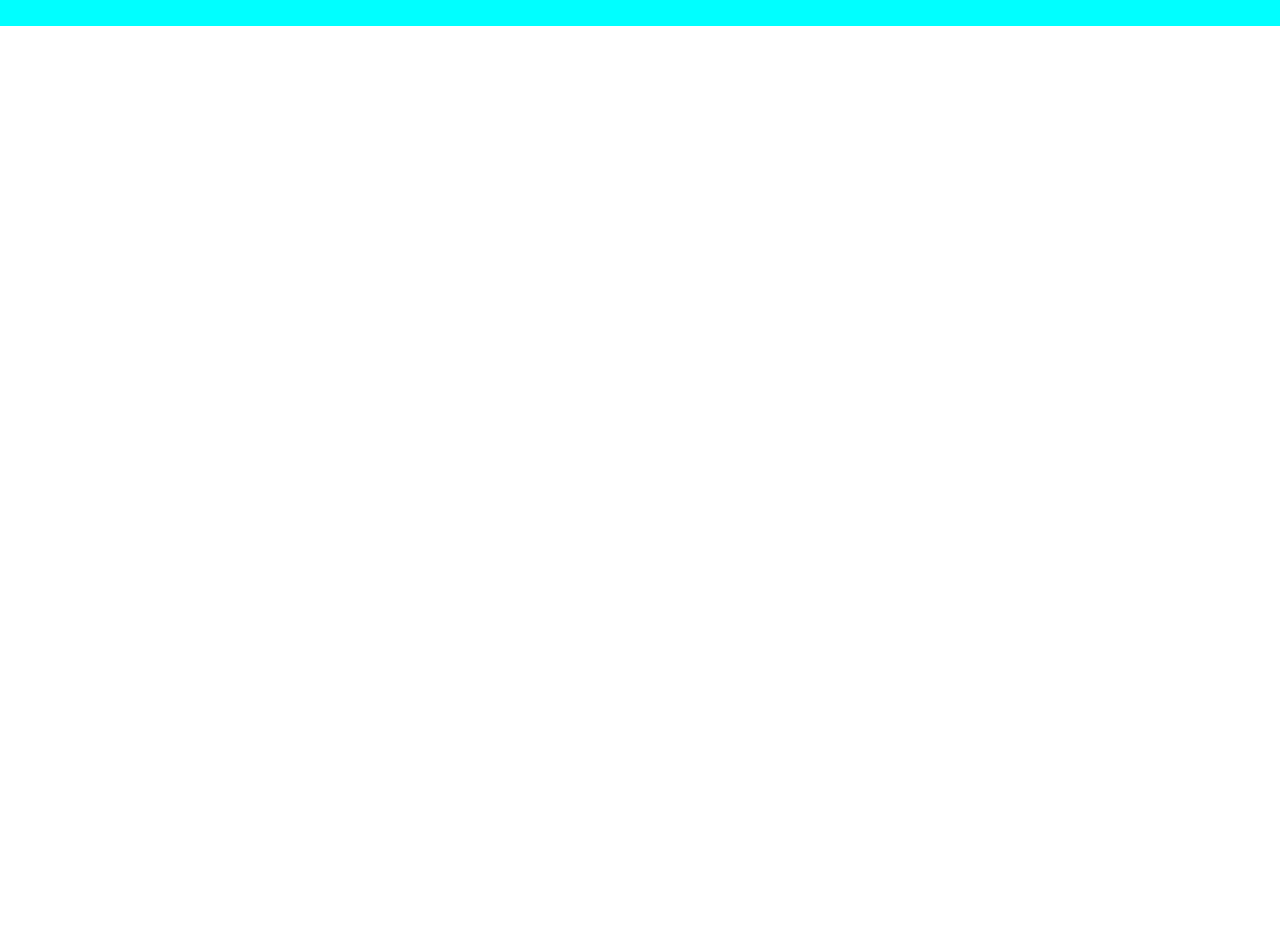
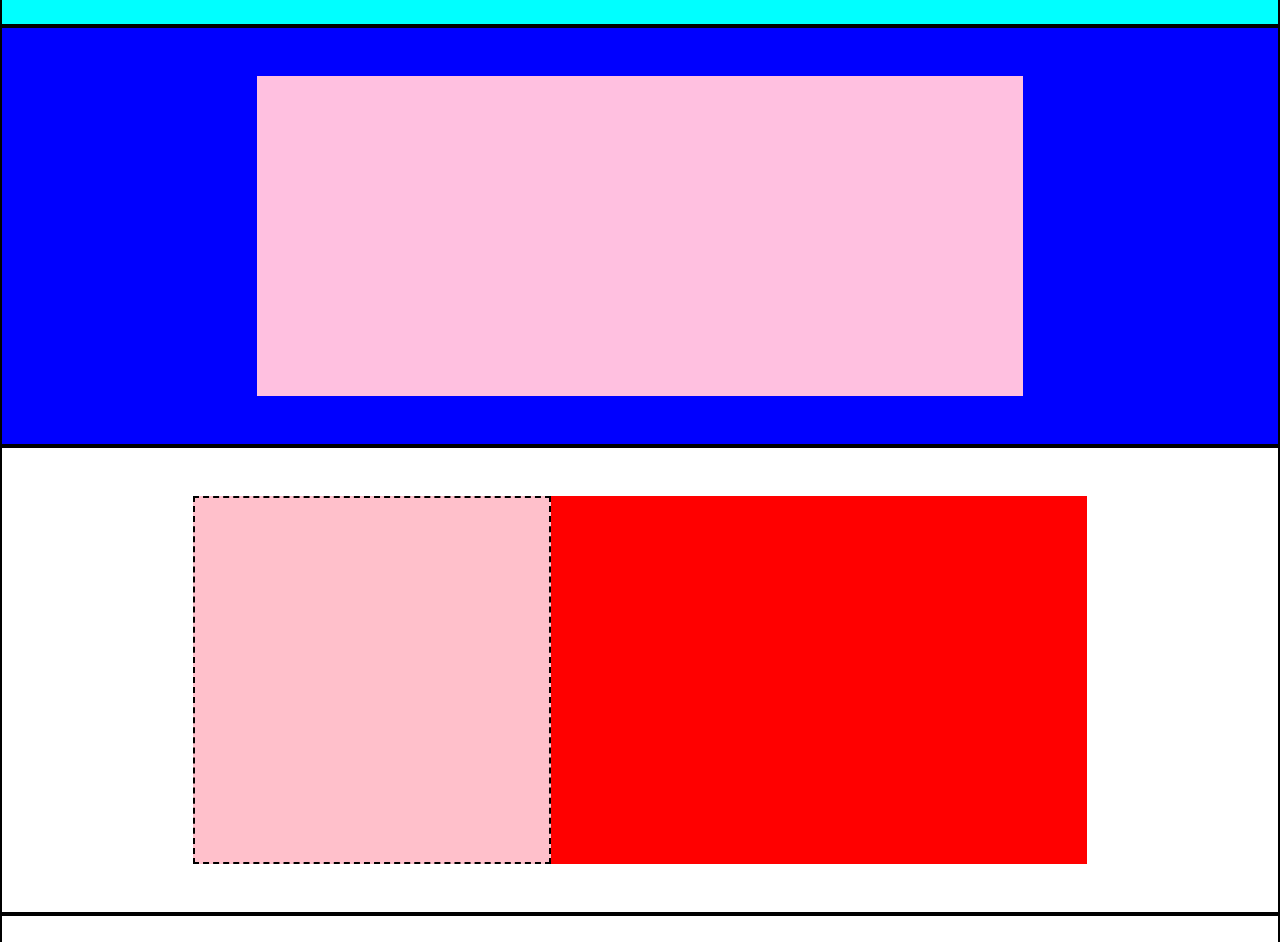
Before and after one commit to ImBlindForU/htmlcss-struttura-discord, a plain HTML site: page index.html in a window 1280 px wide. Shown: the part 74-1016 px from the top of the page. Before the commit the page ends 800 px from the top, so only its background shows below. Drawn offline with Linux system fonts and the light colour scheme.

Commit message:
prime sezioni main

```diff
--- a/css/style.css
+++ b/css/style.css
@@ -16,8 +16,17 @@
 
     /* debug */
     min-height: 100px;
+    border: 2px solid black;
+}
+
+#water{
     background-color: aqua;
 }
+
+#blue{
+    background-color: blue;
+}
+
 .flex-container{
     display: flex;
 
@@ -27,6 +36,9 @@
     background-color: orange;
 }
 
+.rr{
+    flex-direction: row-reverse;
+}
 
 /* header */
 
@@ -44,3 +56,35 @@
 
 
 /* main */
+
+.flex-pink{
+    width: 60%;
+    height: 20rem;
+    background-color: rgb(255, 192, 224);
+    margin-top: 3em;
+    margin-bottom: 3em;
+}
+
+.flex{
+    display: flex;
+    justify-content: flex-start;
+    align-items: calc(100% / 2);
+    width: 70%;
+    min-height: 23em;
+    background-color: red;
+    margin-top: 3em;
+    margin-bottom: 3em;
+}
+
+image{
+    width: 60%;
+    background-color: lightskyblue;
+    border: 2px dashed black;
+}
+
+.testo{
+    width: 40%;
+    background-color: pink;
+    border: 2px dashed black;
+
+}
--- a/index.html
+++ b/index.html
@@ -10,7 +10,7 @@
 <body>
     <!-- header -->
     <header>
-        <div class="container">
+        <div class="container" id="water">
 
             <!-- container flex -->
             <div class="flex-container">
@@ -26,7 +26,6 @@
                     <span>link </span>
                     <span>link </span>
                 </div>
-
                 <!-- login -->
                 <div class="login">
                     login
@@ -37,7 +36,28 @@
     <!-- /header -->
     <!-- main -->
     <main>
+        <!-- sezione 1 pink container -->
+        <div class="container" id="blue">
+            <div class="flex-pink"></div>
+        </div>
+        <!-- sezione 2 container con img  -->
+        <!-- parte a -->
+        <div class="container">
+            <div class="flex">
+                <div class="image"></div>
+                <div class="testo"></div>
+            </div>
+        </div>
+        <!-- parte b    -->
+        <div class="container">
+            <div class="flex rr">
+                <div class="image"></div>
+                <div class="testo"></div>
+            </div>
+        </div>
+        <!-- parte c -->
 
+        <!-- sezione container verde -->
     </main>
     <!-- /main -->
     <!-- footer -->
```
